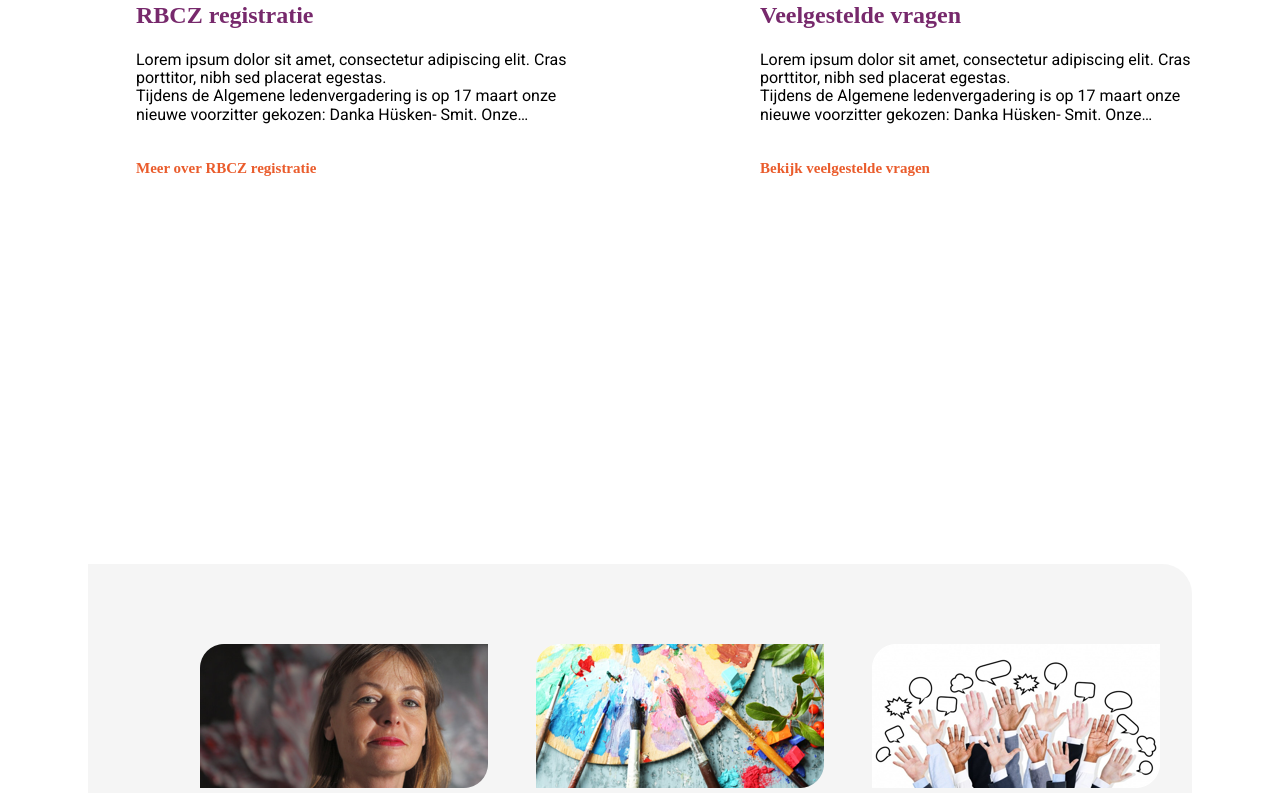
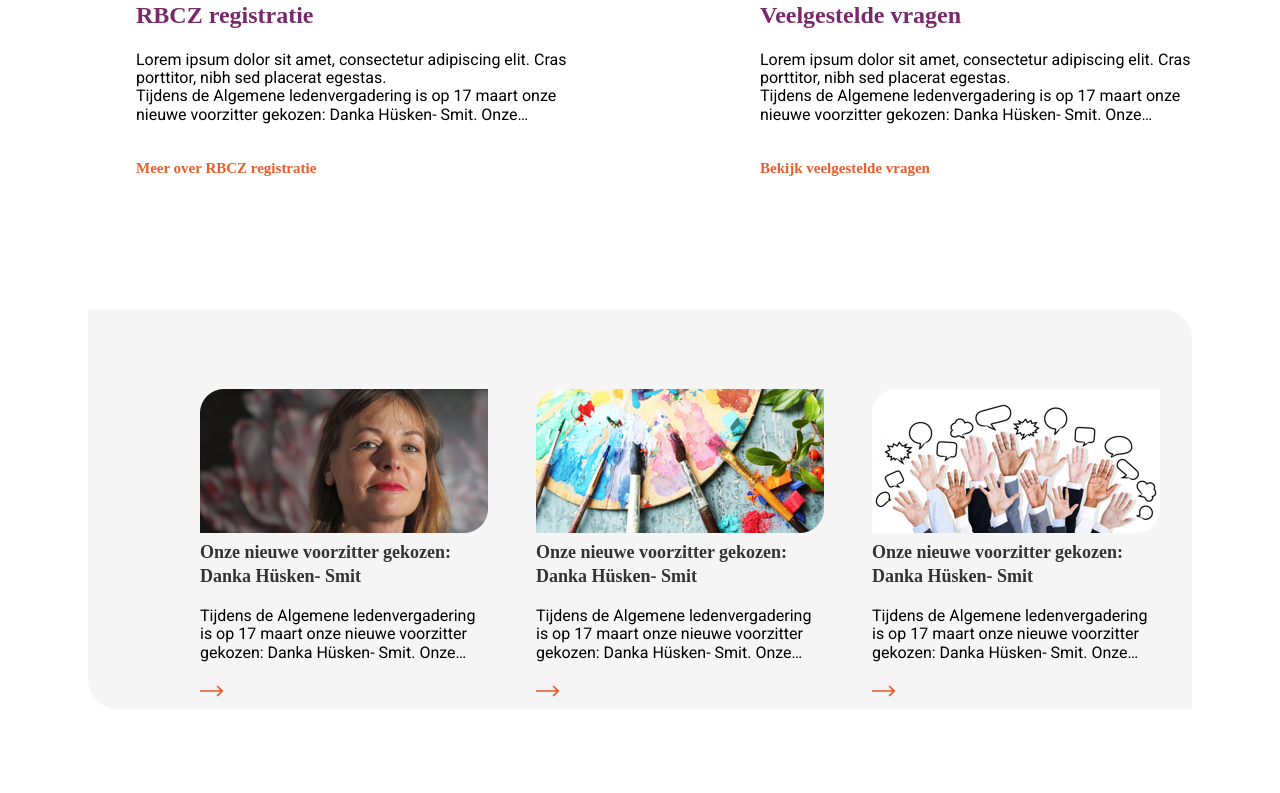
Before and after one commit to Judith86/Tekentaal, a plain HTML site: page blokkentaalTekentaal/index.html in a window 1280 px wide. Shown: the part 1642-2435 px from the top of the page. Drawn offline with nearby package versions, Linux system fonts and the light colour scheme; files that its build step writes are made by us from their sources.

Commit message:
Add files via upload

```diff
--- a/blokkentaalTekentaal/scss/blocks/_block-5.scss
+++ b/blokkentaalTekentaal/scss/blocks/_block-5.scss
@@ -27,6 +27,12 @@
        transform: rotate(0deg);
     }
 }
+.block--bg-secondarynews{
+  margin-top: -255px;
+}
+
+
+
 
 .features{
     grid-column: center-start / center-end;
```
